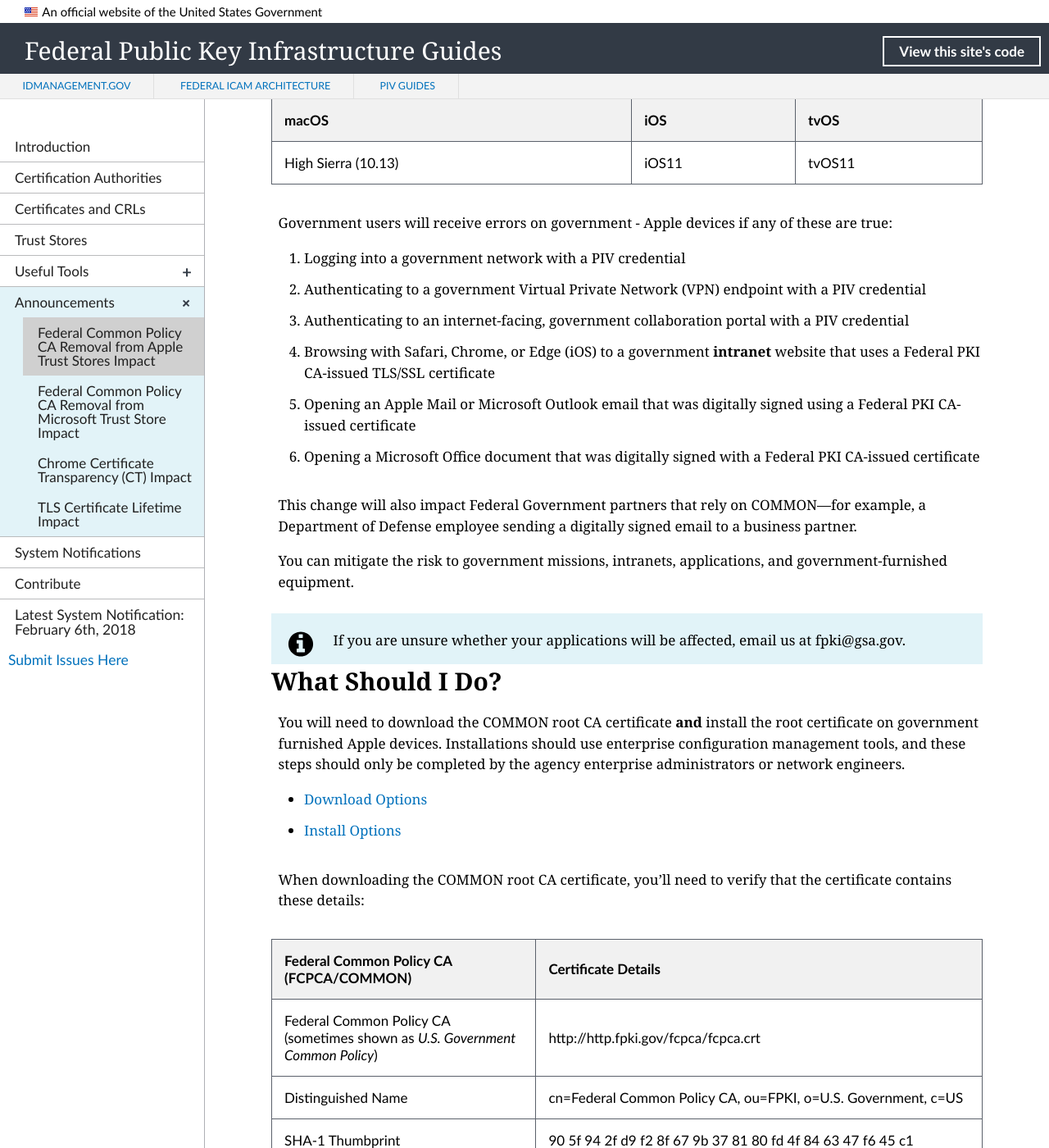
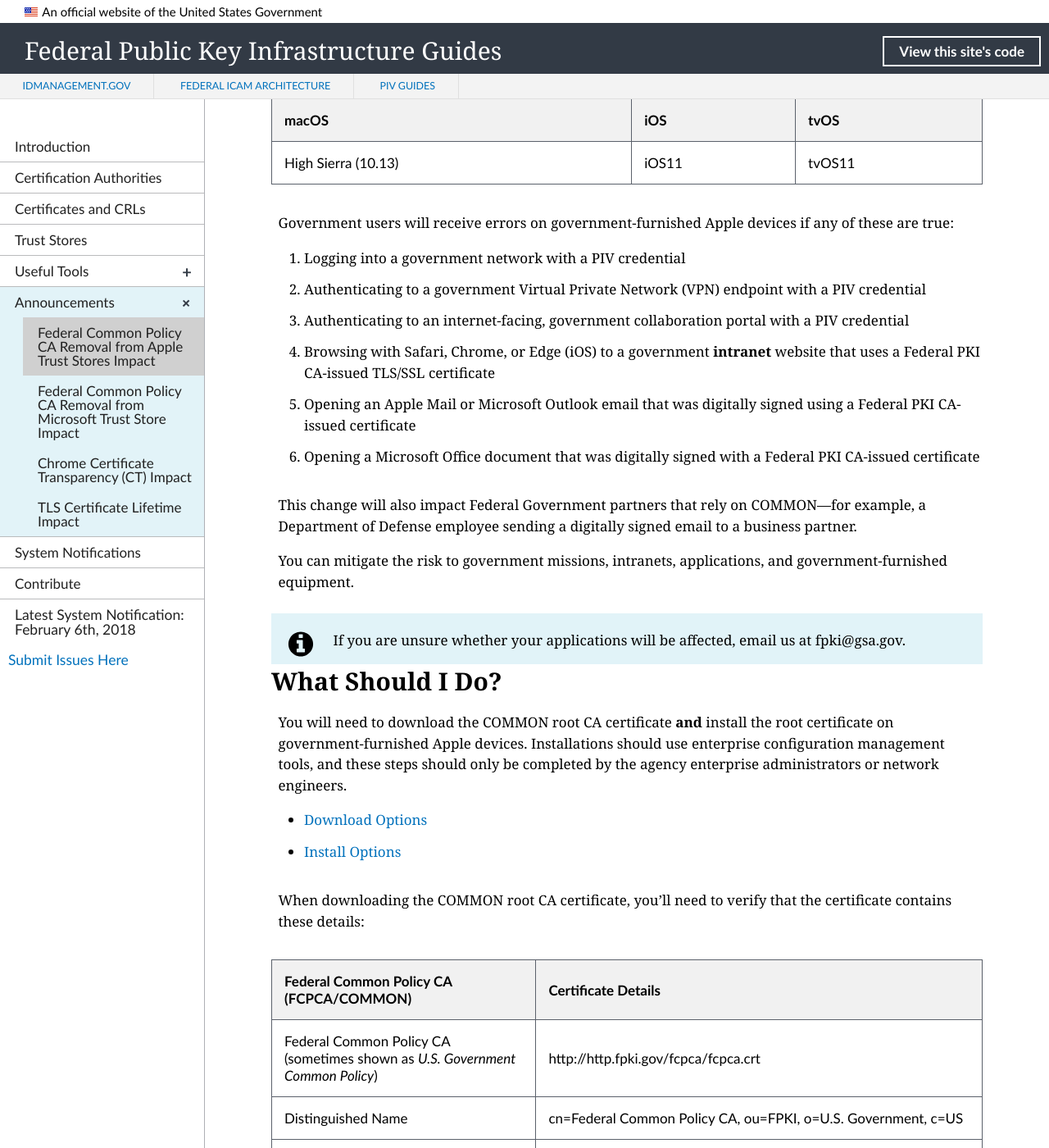
Before and after one commit to GSA/fpki-guides, a Jekyll site: the page built from _announcements/01_apple_common_removal.md, in a window 1280 px wide and 1400 px high, scrolled down 1616 px. Shown: the whole window at 82% size. Built offline with Jekyll 4.4.1, drawn with Linux system fonts in a browser that asks for light colours; nearby versions of some CDN libraries; library files that are not in the unit come from our copies; some of the changed lines change nothing that is shown; some of the changed text lies outside the part shown.

Commit message:
links
fixing the links

````diff
--- a/_announcements/01_apple_common_removal.md
+++ b/_announcements/01_apple_common_removal.md
@@ -47,7 +47,7 @@
 | High Sierra (10.13) |	 iOS11 | tvOS11 |
 
 
-Government users will receive errors on government - Apple devices if any of these are true:
+Government users will receive errors on government-furnished Apple devices if any of these are true:
 
 1. Logging into a government network with a PIV credential
 2. Authenticating to a government Virtual Private Network (VPN) endpoint with a PIV credential
@@ -64,7 +64,7 @@
 
 ## What Should I Do?
 
-You will need to download the COMMON root CA certificate **and** install the root certificate on government furnished Apple devices.  Installations should use enterprise configuration management tools, and these steps should only be completed by the agency enterprise administrators or network engineers.
+You will need to download the COMMON root CA certificate **and** install the root certificate on government-furnished Apple devices.  Installations should use enterprise configuration management tools, and these steps should only be completed by the agency enterprise administrators or network engineers.
 
 * [Download Options](#download-options)
 * [Install Options](#install-options)
@@ -134,7 +134,7 @@
 * [Option 4. Install Using Safari Web Browser](#option-4-install-using-safari-web-browser)
 
 
-#### Option 1:&nbsp;&nbsp;Install Using an Apple Configuration Profile
+#### Option 1. Install Using an Apple Configuration Profile
 This option works for both MacOS and iOS devices.
 
 Apple Configuration Profiles (XML files) can be used to distribute trusted root certificates to your agency's enterprise Apple devices.  Create a Configuration Profile by using Apple's Configurator 2 application. An example configuration profile is included beneath the configuration creation instructions:
@@ -231,7 +231,7 @@
 5. [Over-the-air using a Mobile Device Management server](https://developer.apple.com/library/archive/documentation/Miscellaneous/Reference/MobileDeviceManagementProtocolRef/6-MDM_Best_Practices/MDM_Best_Practices.html#//apple_ref/doc/uid/TP40017387-CH5-SW2){:target="_blank"}
 
 
-#### Option 2:&nbsp;&nbsp;Install Using Command Line
+#### Option 2. Install Using Command Line
 This option is for MacOS devices only.
 1. Install the COMMON root CA certificate as a Trusted Root:
 
@@ -239,7 +239,7 @@
 	$ sudo security add-trusted-cert -d -r trustRoot -k "/Library/Keychains/System.keychain" {DOWNLOAD_LOCATION}/fcpca.crt
     ```
 
-#### Option 3:&nbsp;&nbsp;Install Using Apple Keychain
+#### Option 3. Install Using Apple Keychain
 This option is for MacOS devices only.
 
 1. Browse to your downloaded copy of the COMMON root CA certificate.
@@ -249,7 +249,7 @@
 Non-administrative users may follow the steps above to install COMMON in the Login Keychain specific to their account. This will not impact other user accounts on a device.
 
 
-#### Option 4:&nbsp;&nbsp;Install Using Safari Web Browser
+#### Option 4. Install Using Safari Web Browser
 This option is for iOS devices only.
 
 1. Launch Safari.
````
